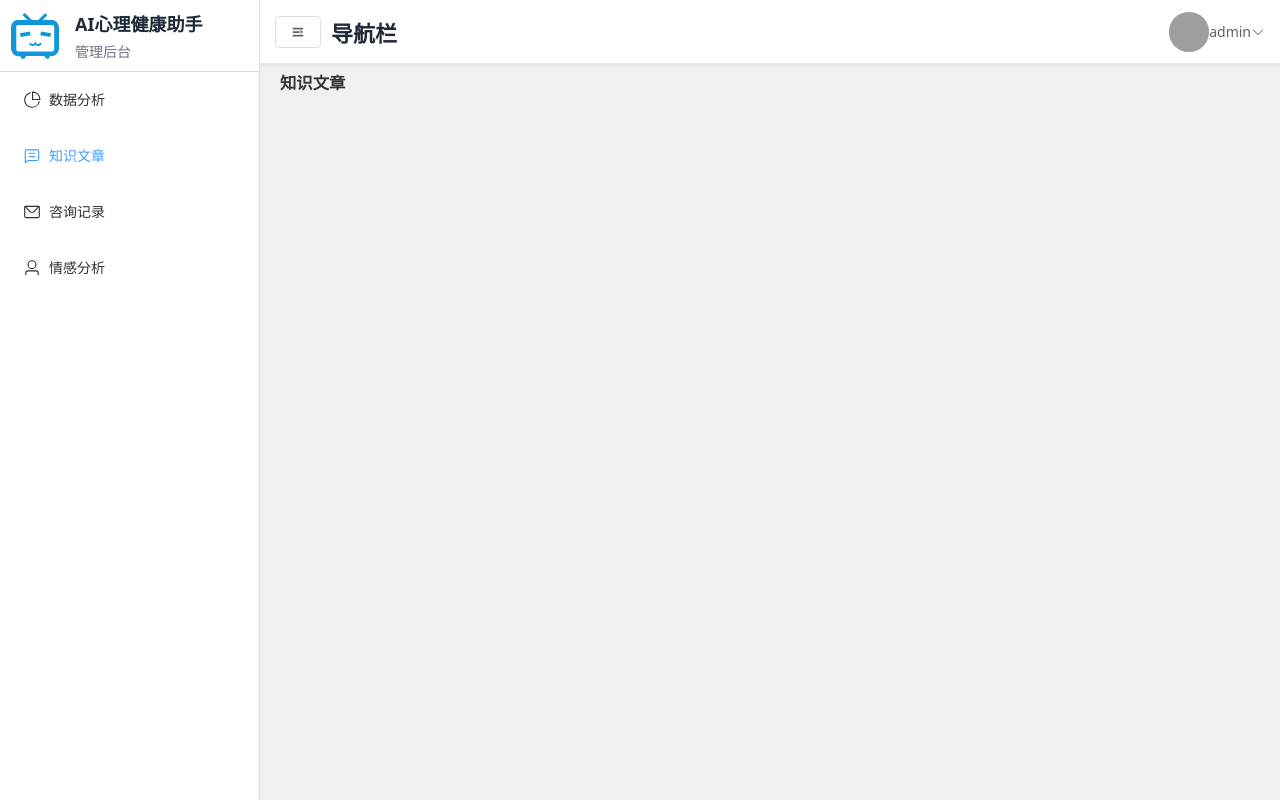
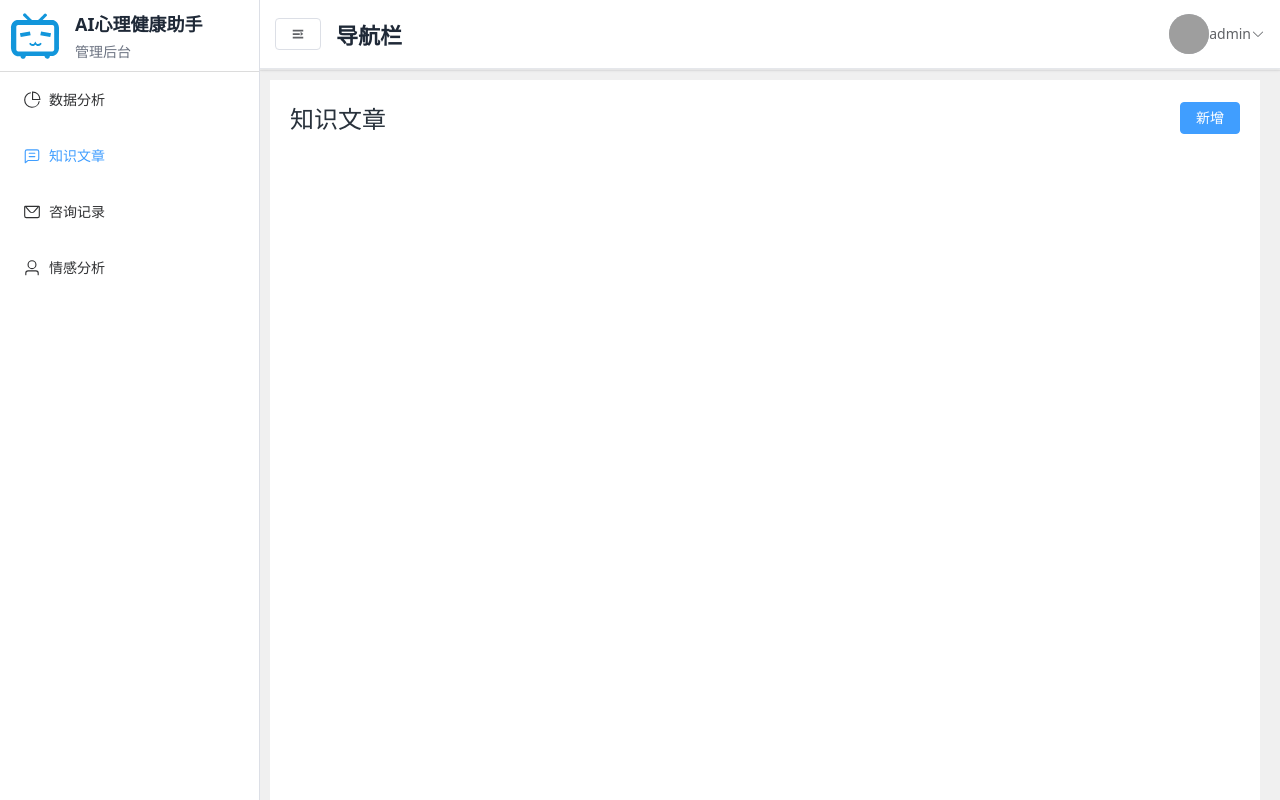
Before and after one commit to yangYang910aaa/AI-mental-health-assistant, a Vue app: page /back/knowledge in a window 1280 px wide. Built offline with nearby package versions, Linux system fonts and the light colour scheme; grey boxes are pictures that could not be loaded.

Commit message:
新增了左侧菜单栏的折叠栏效果，准备填充页面主要内容

```diff
--- a/package.json
+++ b/package.json
@@ -11,6 +11,7 @@
   "dependencies": {
     "@element-plus/icons-vue": "^2.3.2",
     "element-plus": "^2.14.1",
+    "pinia": "^3.0.4",
     "vue": "^3.5.34",
     "vue-router": "4.6.4"
   },
--- a/src/components/backToLayout.vue
+++ b/src/components/backToLayout.vue
@@ -3,11 +3,11 @@
     <el-container class="main-container">
       <sideBar/>
       <el-container>
-        <el-header>
+        <el-header >
           <navBar/>
         </el-header>
         <el-main>
-          <router-view/>
+          <router-view class="content-container"/>
         </el-main>
       </el-container>
     </el-container>
@@ -23,6 +23,15 @@ import navBar from './navBar.vue'
     height: 100vh;
     .main-container{
       height: 100%;
+      .el-header{
+        height: 70px !important;
+      }
+      .content-container{
+        margin:-10px 0 0 -10px;
+        padding: 20px;
+        background: white;
+        min-height: calc(100vh - 70px);
+      }
     }
 }
 </style>
--- a/src/components/navBar.vue
+++ b/src/components/navBar.vue
@@ -1,7 +1,7 @@
 <template>
     <div class="nav-bar">
         <div class="nav-left flex-box">
-            <el-button>
+            <el-button @click="handleCollapse">
                 <el-icon><Expand /></el-icon>
             </el-button>
             <p class="page-title">导航栏</p>
@@ -26,6 +26,13 @@
 <script setup lang="ts">
 import { ref } from 'vue'
 import { ArrowDown, Expand } from '@element-plus/icons-vue'
+import {useAdminStore} from '@/stores/admin'
+
+const adminStore=useAdminStore()
+//点击切换折叠栏状态
+const handleCollapse=()=>{
+    adminStore.toggleCollapsed()
+}
 
 // 用户头像 URL，后续接入登录后从接口或 store 获取
 const userAvatar = ref('https://api.dicebear.com/9.x/initials/svg?seed=Admin')
@@ -40,7 +47,7 @@ const handleCommand = (command: string) => {
 
 <style lang="scss" scoped>
 .nav-bar{
-    height: 64px;
+    height: 100%;
     display: flex;
     align-items: center;
     justify-content: space-between;
@@ -54,7 +61,7 @@ const handleCommand = (command: string) => {
         justify-content: center;
     }
     .page-title{
-        margin-left: 10px;
+        margin-left: 15px;
         margin-right: 20px;
         font-size: 22px;
         font-weight: bold;
--- /dev/null
+++ b/src/components/pageHead.vue
@@ -0,0 +1,28 @@
+<template>
+    <div class="page-head">
+        <p class="page-title">{{props.title}}</p>
+        <div class="action-btn">
+            <slot name="buttons"></slot>
+        </div>
+    </div>
+</template>
+<script lang="ts" setup>
+interface Props {
+  title?: string
+}
+
+const props = withDefaults(defineProps<Props>(), {
+  title: '页面标题',
+})
+</script>
+<style lang="scss" scoped>
+.page-head{
+    display: flex;
+    align-items: center;
+    justify-content: space-between;
+    .page-title{
+        font-size: 24px;
+        color:#29323c;
+    }
+}
+</style>
--- a/src/components/sideBar.vue
+++ b/src/components/sideBar.vue
@@ -1,13 +1,15 @@
 <template>
-  <el-aside width="260px">
+  <el-aside :width="isCollapsed ? '60px' : '260px'">
     <el-menu
       :default-active="route.path"
       router
       class="menu"
+      :collapse="isCollapsed"
+      :collapse-transition="false"
     >
       <div class="brand">
         <el-image :src="logoUrl" alt="Logo" style="width: 50px; height: 50px" />
-        <div class="info-card">
+        <div class="info-card" v-show="!isCollapsed">
           <h1 class="brand-name">AI心理健康助手</h1>
           <p class="brand-description">管理后台</p>
         </div>
@@ -22,9 +24,14 @@
 
 <script setup lang="ts">
 import { useRoute, useRouter } from 'vue-router'
+import {useAdminStore} from '@/stores/admin'
+import {computed} from 'vue'
 
 const route = useRoute()
 const router = useRouter()
+const adminStore=useAdminStore()
+
+const isCollapsed=computed(()=>adminStore.isCollapsed)
 
 // /back 下的子路由
 const routes = router.options.routes[0].children
--- a/src/main.ts
+++ b/src/main.ts
@@ -1,4 +1,5 @@
 import { createApp } from 'vue'
+import { createPinia } from 'pinia'
 import './style.scss'
 import App from './App.vue'
 import ElementPlus from 'element-plus'
@@ -7,9 +8,13 @@ import router from './router'
 import * as ElementPlusIconsVue from '@element-plus/icons-vue'
 
 const app = createApp(App)
+
+// 注册 Element Plus 图标
 for (const [key, component] of Object.entries(ElementPlusIconsVue)) {
   app.component(key, component)
 }
+
+app.use(createPinia())
 app.use(ElementPlus)
 app.use(router)
 app.mount('#app')
--- /dev/null
+++ b/src/stores/admin.ts
@@ -0,0 +1,13 @@
+import {defineStore} from 'pinia'
+import {ref} from 'vue'
+export const useAdminStore=defineStore('admin',()=>{
+    const isCollapsed=ref(false)
+    const toggleCollapsed=()=>{
+        isCollapsed.value=!isCollapsed.value
+    }
+
+    return {
+        isCollapsed,
+        toggleCollapsed
+    }
+})
--- a/src/views/knowledge.vue
+++ b/src/views/knowledge.vue
@@ -1,3 +1,13 @@
 <template>
-    <h1>知识文章</h1>
+    <div>
+        <pageHead title="知识文章">
+            <template #buttons>
+                <el-button type="primary">新增</el-button>
+            </template>
+        </pageHead>
+    </div>
 </template>
+<script setup lang="ts">
+import pageHead from '@/components/pageHead.vue'
+
+</script>
```
Also changed, not shown: src/components/tableSearch.vue (added, +12 -0 lines), 1 other file (tests, documents, lock files or other folders).
